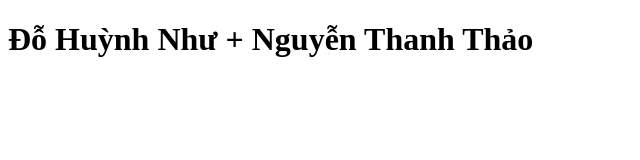
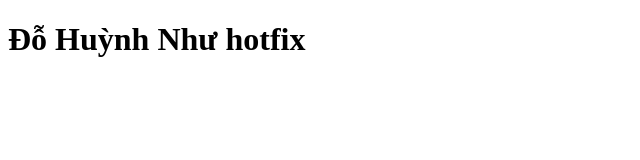
Before and after one commit to Huynh-Nhu/B2014594_DoHuynhNhu_CT300_B1, a plain HTML site: page index.html in a window 1280 px wide. Shown: the whole page, without its empty margins (0-640 px from the left). Drawn offline with Linux system fonts and the light colour scheme.

Commit message:
hotfix index

```diff
--- a/index.html
+++ b/index.html
@@ -7,7 +7,7 @@
 </head>
 <body>
     <h1>
-        Đỗ Huỳnh Như + Nguyễn Thanh Thảo
+        Đỗ Huỳnh Như hotfix
     </h1>
 </body>
 </html>
```
